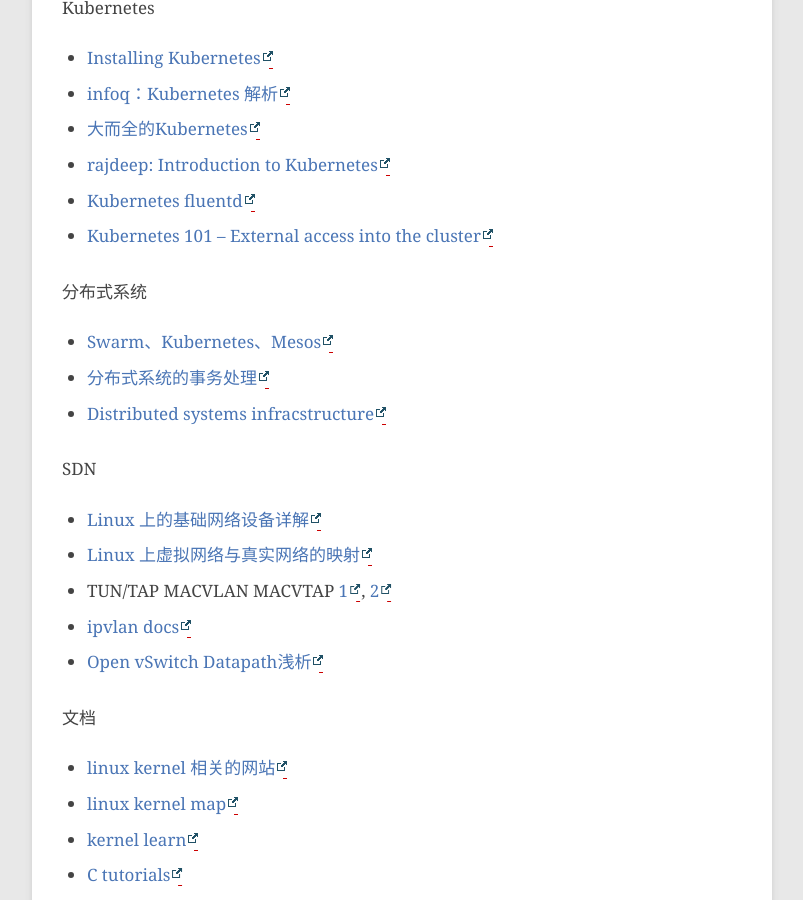
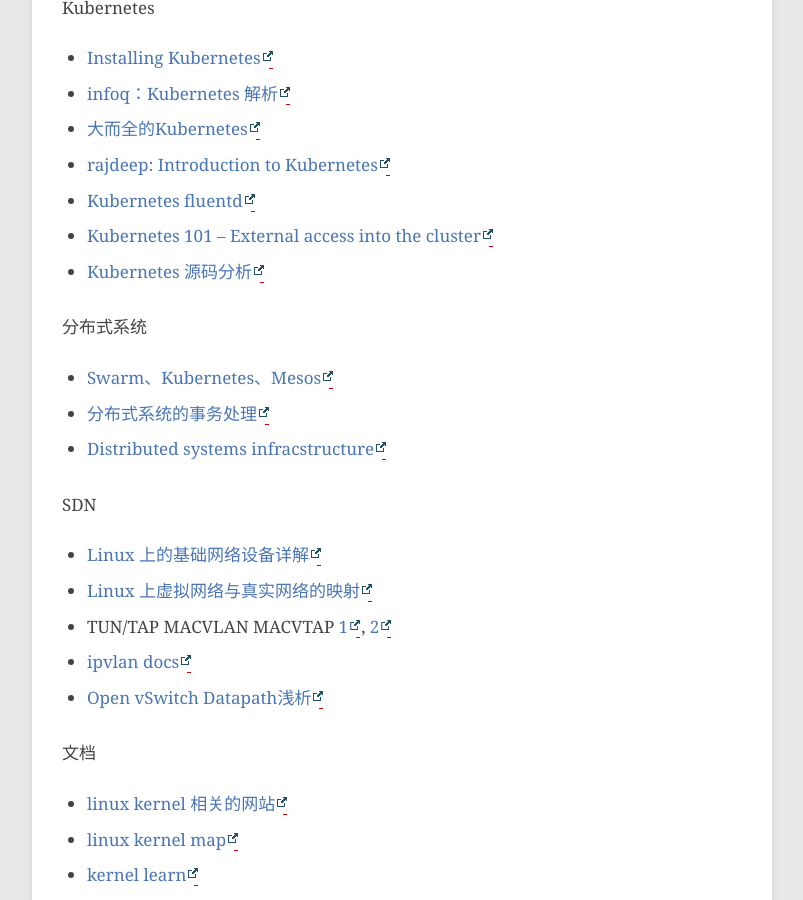
Before and after one commit to hushi55/hushi55.github.io, a Jekyll site: the page built from _posts/blog/2015-01-30-blogs.md, in a window 1280 px wide and 900 px high, scrolled down 3874 px. Shown: the whole window, without its empty margins (78-881 px from the left). Built offline with Jekyll 4.4.1, drawn with Linux system fonts in a browser that asks for light colours; comment, search, counter and statistics services are not loaded.

Commit message:
add blogs

```diff
--- a/_posts/blog/2015-01-30-blogs.md
+++ b/_posts/blog/2015-01-30-blogs.md
@@ -128,6 +128,7 @@
 - [rajdeep: Introduction to Kubernetes](http://www.slideshare.net/rajdeep/introduction-to-kubernetes)
 - [Kubernetes fluentd](http://blog.raintown.org/2014/11/logging-kubernetes-pods-using-fluentd.html)
 - [Kubernetes 101 – External access into the cluster](http://www.dasblinkenlichten.com/kubernetes-101-external-access-into-the-cluster)
+- [Kubernetes 源码分析](http://blog.csdn.net/WaltonWang/article/category/6640562/1)
 
 分布式系统
 
```
